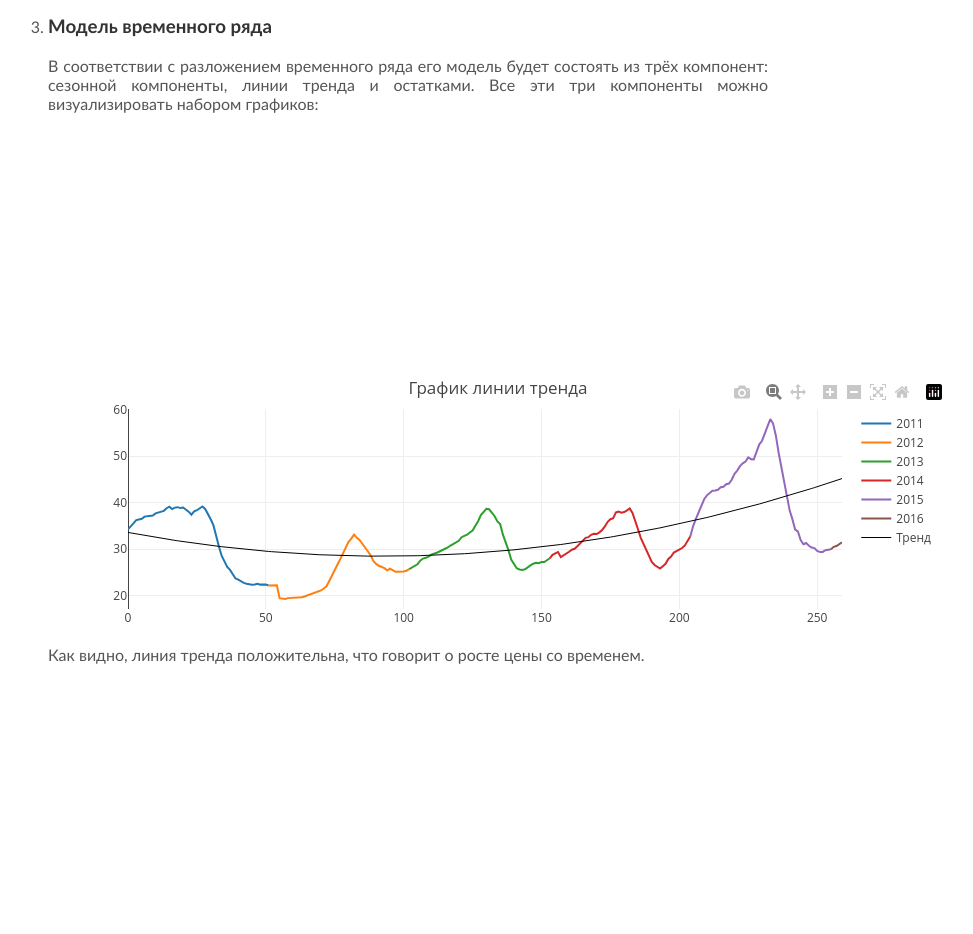
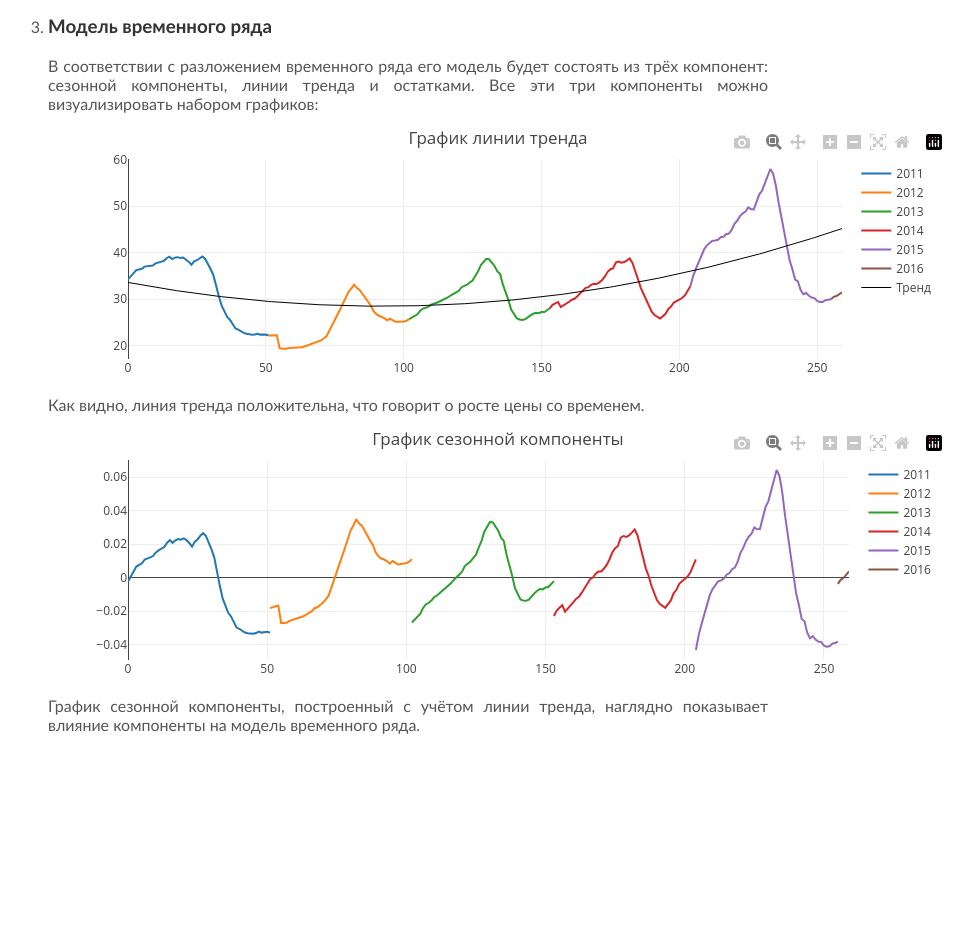
Before and after one commit to Fake-Make/TSM, a plain HTML site: page index.html in a window 1280 px wide. Shown: the part 1610-2544 px from the top of the page, without its empty margins (40-1013 px from the left). Drawn offline with nearby package versions, Linux system fonts and the light colour scheme.

Commit message:
Season-plot added

```diff
--- a/index.html
+++ b/index.html
@@ -72,10 +72,13 @@
 						<p>
 							В соответствии с разложением временного ряда его модель будет состоять из трёх компонент: сезонной компоненты, линии тренда и остатками. Все эти три компоненты можно визуализировать набором графиков:
 						</p>
-						<div id="model-season" style="width:90%;min-width:900px;height:250px;"></div>
 						<div id="model-trend" style="width:90%;min-width:900px;height:250px;"></div>
 						<p>
 							Как видно, линия тренда положительна, что говорит о росте цены со временем.
+						</p>
+						<div id="model-season" style="width:90%;min-width:900px;height:250px;"></div>
+						<p>
+							График сезонной компоненты, построенный с учётом линии тренда, наглядно показывает влияние компоненты на модель временного ряда.
 						</p>
 						<div id="model-leftover" style="width:90%;min-width:900px;height:250px;"></div>
 					</li>
--- a/js/main.js
+++ b/js/main.js
@@ -136,8 +136,7 @@ function slicePerYear(sourceArray) {
 
 {	// Trend plot
 	var trendPlot = document.getElementById('model-trend');
-	var trendData = slicePerYear(CARROT_UFO);
-	trendData.push({
+	var trendLine = {
 		x: CARROT_UFO_X,
 		y: CARROT_UFO_X.map(t => 6e-4 * Math.pow(t, 2) - 0.1107 * t + 33.617),
 		name: 'Тренд',
@@ -146,7 +145,8 @@ function slicePerYear(sourceArray) {
 			color: '#000',
 			width: 1
 		}
-		});
+	};
+	var trendData = slicePerYear(CARROT_UFO).concat([trendLine]);
 	var trendLayout = {
 		title:'График линии тренда',
 		margin: {
@@ -156,3 +156,26 @@ function slicePerYear(sourceArray) {
 	};
 	Plotly.newPlot(trendPlot, trendData, trendLayout);
 }
+
+{	// Season plot
+	var seasonPlot = document.getElementById('model-season');
+	var seasonY = slicePerYear(CARROT_UFO).map(dataPerYear => {
+		let m = CARROT_UFO.length;
+		dataPerYear.y = dataPerYear.y
+		.map((price, t) => {
+			return (price - trendLine.y[t] - mathExpectation) / m;
+		});
+		dataPerYear.y = dataPerYear.y.map((price) => {
+			return price - dataPerYear.y.reduce((acc, cur) => acc + cur) / dataPerYear.y.length;
+		});
+		return dataPerYear;
+	});
+	var seasonLayout = {
+		title:'График сезонной компоненты',
+		margin: {
+			t: 30,
+			b: 20
+		}
+	};
+	Plotly.newPlot(seasonPlot, seasonY, seasonLayout);
+}
```
Lines whose indentation alone changed are shown as unchanged.
